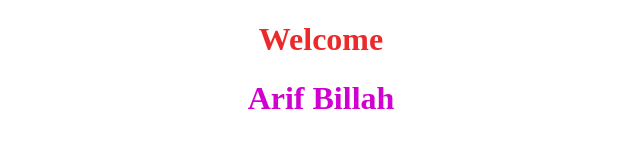
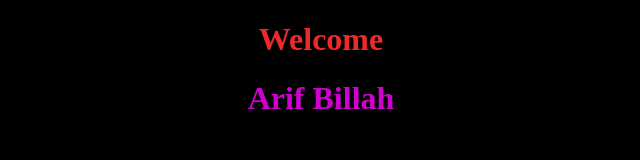
Before and after one commit to ArifBillah6482/contact-arifbillah, a website: page views/index.html in a window 1280 px wide. Shown: the whole page, without its empty margins (319-959 px from the left). Drawn offline with Linux system fonts and the light colour scheme.

Commit message:
Update index.html

```diff
--- a/views/index.html
+++ b/views/index.html
@@ -6,7 +6,7 @@
     <meta name="viewport" content="width=device-width, initial-scale=1.0" />
     <title>Arif Billah</title>
   </head>
-  <body style="text-align: center">
+  <body style="text-align: center; background-color: black">
     <h1 style="color: rgb(236, 42, 42)">Welcome</h1>
     <h1 style="color: rgb(209, 0, 209)">Arif Billah</h1>
   </body>
```
